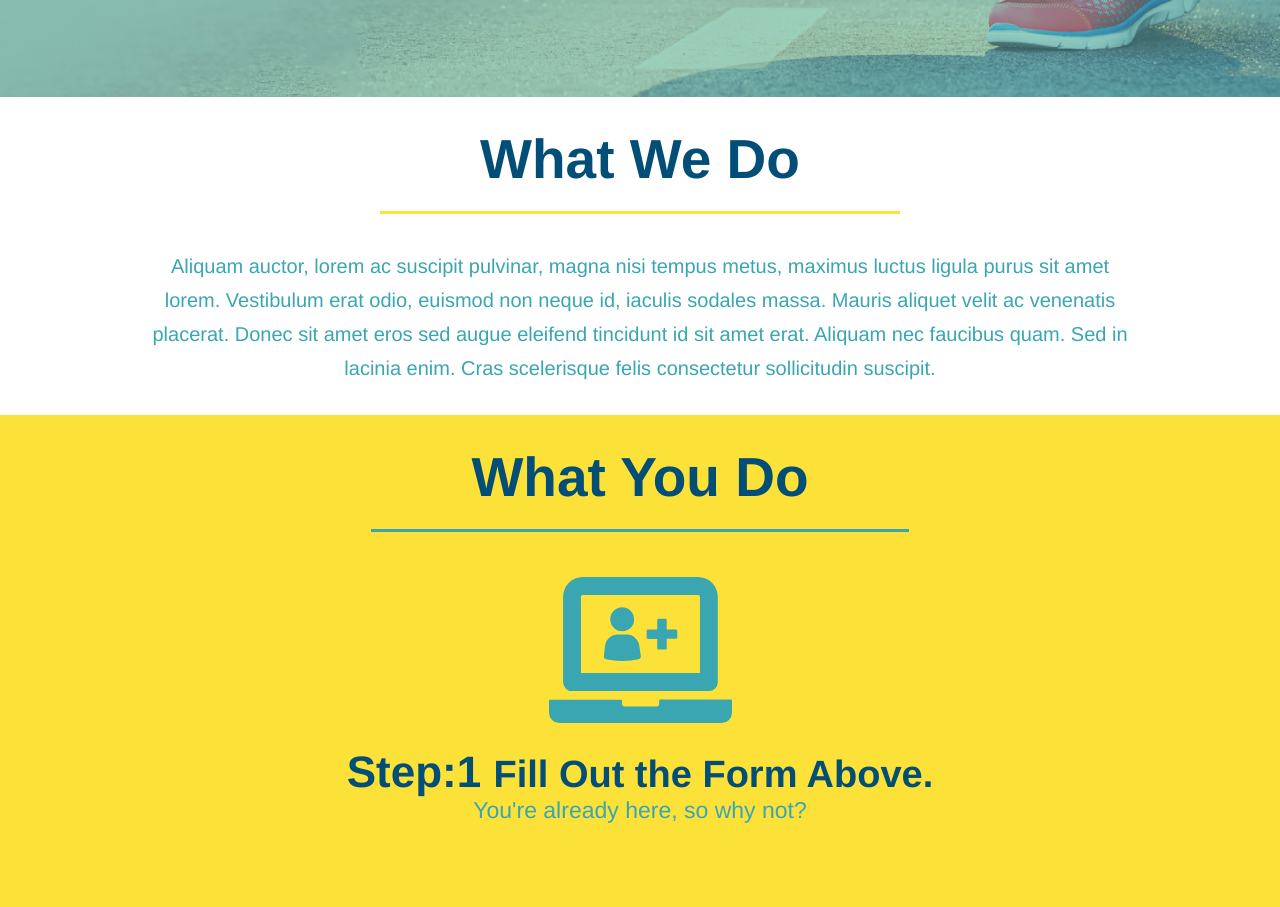
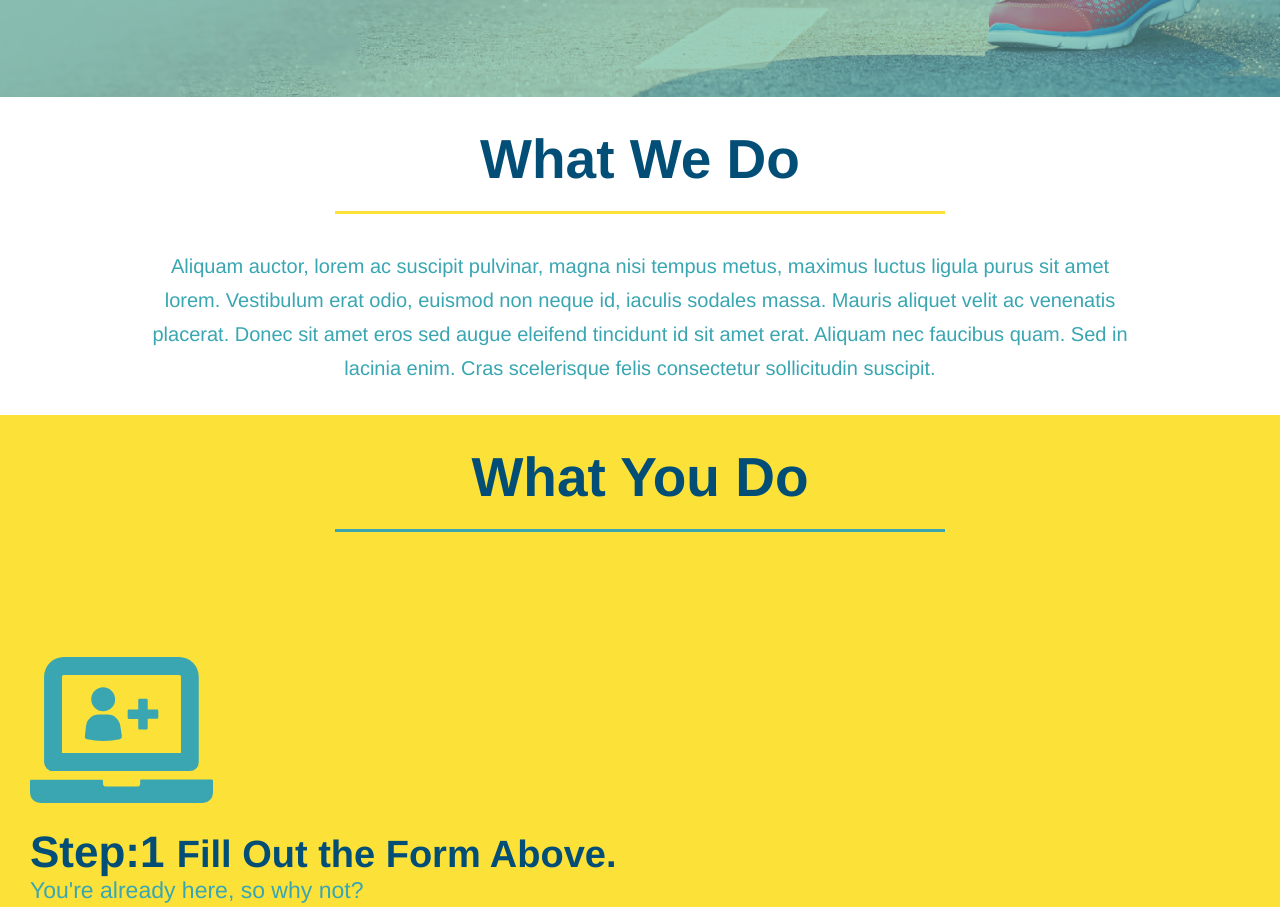
Before and after one commit to NGDino/run-buddy, a plain HTML site: page index.html in a window 1280 px wide. Shown: the part 621-1528 px from the top of the page. Drawn offline with Linux system fonts and the light colour scheme.

```diff
--- a/assets/css/style.css
+++ b/assets/css/style.css
@@ -151,14 +151,10 @@
   padding: 10px 20px;
   font-size: 16px;
 }
-/*something not working.  button in corner and imput bars all the way to edge fixed issue in browser dev tools needed padding*/
+/*end hero styling*/
 
 
 /*what we do section*/
-.intro {
-  text-align: center;
-}
-
 
 .intro p {
   line-height: 1.7;
@@ -166,12 +162,12 @@
   width: 80%;
   font-size: 20px;
   margin: 0 auto;
+  text-align: center;
 }
 
 /*what you do section*/
 
 .steps {
-  text-align: center;
   background: #fce138;
 }
 
@@ -179,10 +175,11 @@
 .section-title {
   font-size: 55px;
   color: #024e76;
-  margin-bottom: 35px;
-  padding: 0 100px 20px 100px;
-  display: inline-block;
   border-bottom:3px solid;
+  padding-bottom: 20px;
+  text-align: center;
+  margin: 0 auto 35px auto;
+  width: 50%;
 }
 
 .primary-border {
@@ -221,7 +218,6 @@
 
 /*trainers section*/
 .trainers {
-  text-align: center;
 }
 
 .trainer {
@@ -273,7 +269,6 @@
 /*reach out section*/
 
 .contact {
-  text-align: center;
   background-color:#024e76 ;
 }
 
@@ -311,3 +306,7 @@
 .contact-info a {
   color: #fce138;
 }
+
+.flex-row {
+  display: flex;
+}
--- a/index.html
+++ b/index.html
@@ -44,7 +44,8 @@
     <!--hero section-->
     <section class="hero">
         <div class="hero-cta">
-            <h2>Start Building Habits.
+            <h2>
+                Start Building Habits.
             </h2>
             <p>Lorem, ipsum dolor sit amet consectetur adipisicing elit. Perferendis inventore alias id optio animi placeat sapiente numquam est quo eaque, saepe possimus Lorem ipsum dolor sit amet consectetur adipisicing elit. Eos reprehenderit, necessitatibus repellendus ipsam a quis, temporibus nesciunt incidunt, maxime dicta nobis nam provident! Aliquam ipsam error quis necessitatibus aliquid quaerat? suscipit. Consectetur error quaerat, iusto non enim amet.</p>
         </div>
@@ -83,13 +84,19 @@
 
     <!--"what we do" secion-->
     <section id="what-we-do" class="intro">
-        <h2 class="section-title primary-border">What We Do</h2>
-        <p>Aliquam auctor, lorem ac suscipit pulvinar, magna nisi tempus metus, maximus luctus ligula purus sit amet lorem. Vestibulum erat odio, euismod non neque id, iaculis sodales massa. Mauris aliquet velit ac venenatis placerat. Donec sit amet eros sed augue eleifend tincidunt id sit amet erat. Aliquam nec faucibus quam. Sed in lacinia enim. Cras scelerisque felis consectetur sollicitudin suscipit.</p>
+        <div class="flex-row">
+            <h2 class="section-title primary-border">What We Do</h2>
+        </div>
+        <div class="flex-row">
+            <p>Aliquam auctor, lorem ac suscipit pulvinar, magna nisi tempus metus, maximus luctus ligula purus sit amet lorem. Vestibulum erat odio, euismod non neque id, iaculis sodales massa. Mauris aliquet velit ac venenatis placerat. Donec sit amet eros sed augue eleifend tincidunt id sit amet erat. Aliquam nec faucibus quam. Sed in lacinia enim. Cras scelerisque felis consectetur sollicitudin suscipit.</p>
+        </div>
             </section>
 
     <!--"what you do" section-->
     <section id="what-you-do" class="steps">
-        <h2 class="section-title secondary-border">What You Do</h2>
+        <div class="flex-row">
+            <h2 class="section-title secondary-border">What You Do</h2>
+        </div>
 
         <div>
             <img src="./assets/images/step-1.svg" alt=""/>
@@ -121,7 +128,10 @@
 
     <!--"meet the trainers" section-->
     <section id="your-trainers" class="trainers">
-        <h2 class="section-title primary-border">Meet The Trainers</h2>
+        <div class="flex-row">
+            <h2 class="section-title primary-border">Meet The Trainers</h2>
+        </div>
+
         <article class="trainer">
             <img src="./assets/images/trainer-1.jpg" alt="Arron Stephens in his workout clothes, ready to pump iron"/>
             <div class="trainer-bio text-left">
@@ -151,7 +161,10 @@
 
     <!--"reach out" section-->
     <section id="reach-out" class="contact">
-        <h2 class="section-title secondary-border">Reach Out</h2>
+        <div class="flex-row">
+            <h2 class="section-title secondary-border">Reach Out</h2>
+        </div>
+
         <div class="contact-info">
             <iframe iframe src="https://www.google.com/maps/embed?pb=!1m18!1m12!1m3!1d3157.6546424555527!2d-121.77769588468516!3d37.68082207977666!2m3!1f0!2f0!3f0!3m2!1i1024!2i768!4f13.1!3m3!1m2!1s0x808fe7a2a76925eb%3A0x827f214cd7d67b86!2s1735%20Mill%20Springs%20Common%2C%20Livermore%2C%20CA%2094550!5e0!3m2!1sen!2sus!4v1590202473737!5m2!1sen!2sus"
              frameborder="0" style="border:0;" allowfullscreen="" >
```
